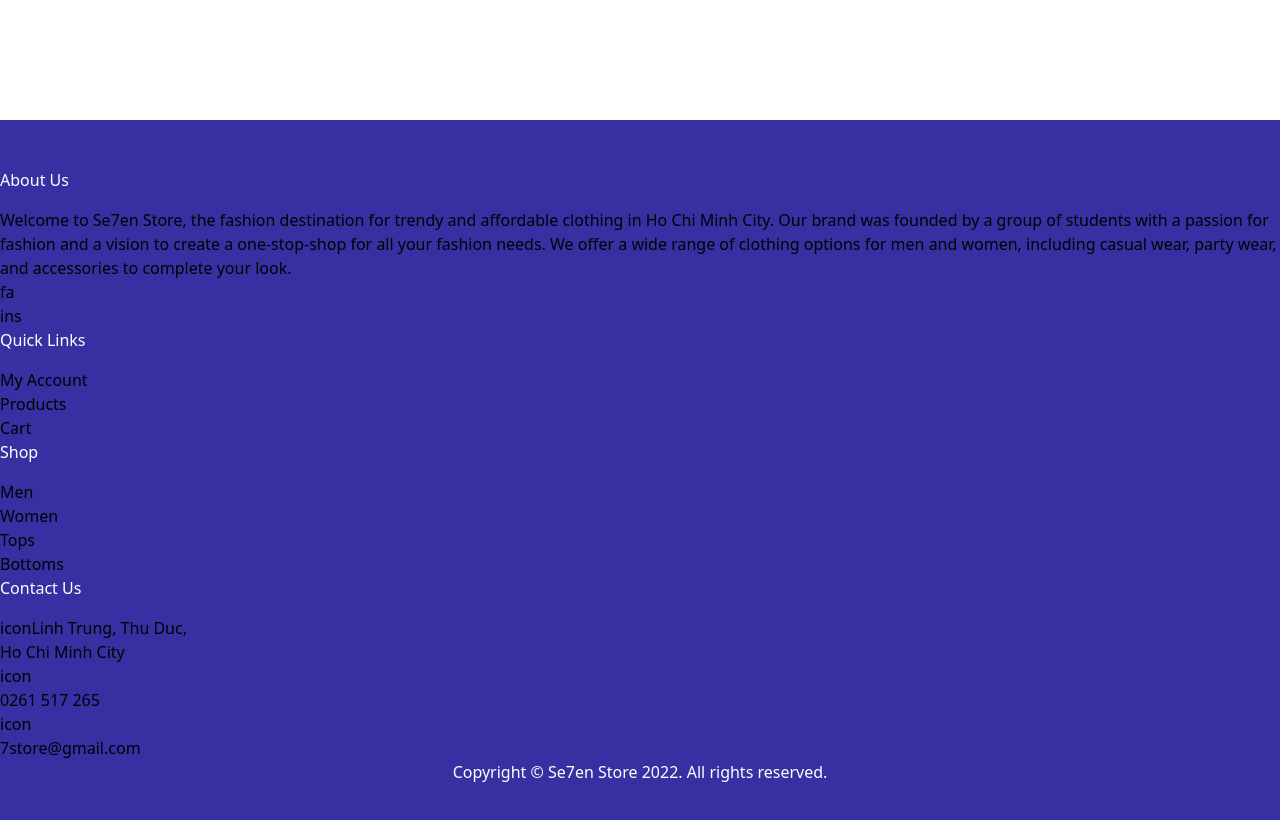
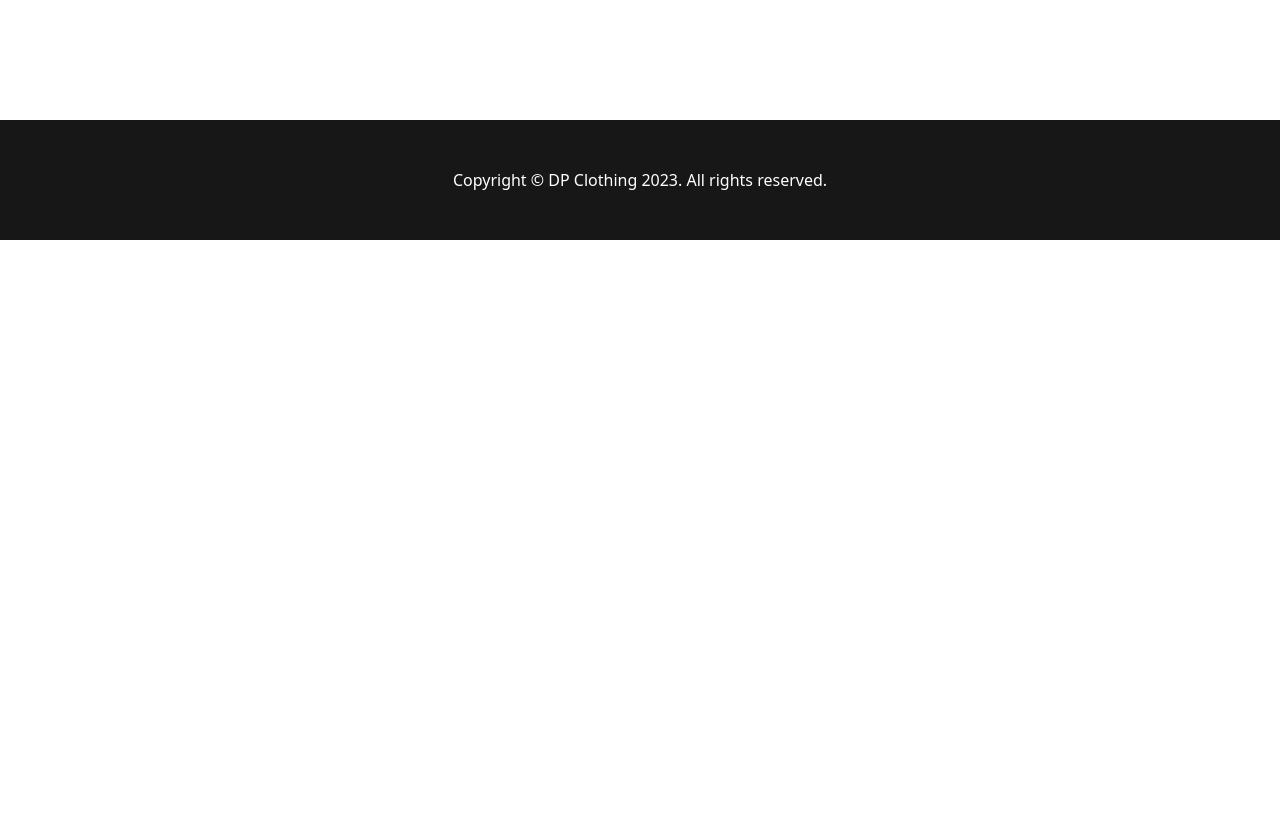
Before and after one commit to QuocDat5/dp-clothing, a React (Create React App) app: page /checkout in a window 1280 px wide. Shown: the part 680-1500 px from the top of the page. After the commit the page ends 920 px from the top, so only its background shows below. Built offline with nearby package versions, Linux system fonts and the light colour scheme; no server answers.

Commit message:
update footer

```diff
--- a/public/index.html
+++ b/public/index.html
@@ -24,7 +24,7 @@
       work correctly both with client-side routing and a non-root public URL.
       Learn how to configure a non-root public URL by running `npm run build`.
     -->
-        <title>7 Store</title>
+        <title>DP Clothing</title>
     </head>
     <body>
         <noscript>You need to enable JavaScript to run this app.</noscript>
--- a/src/components/Footer.js
+++ b/src/components/Footer.js
@@ -2,116 +2,10 @@
 
 const Footer = () => {
     return (
-        <footer className="bg-black py-12 relative w-full h-auto bg-indigo-800">
-            {/* container */}
-            <div>
-                {/* about us section */}
-                <div>
-                    <h2 className="relative text-white font-medium mb-4">
-                        About Us
-                    </h2>
-                    <p>
-                        Welcome to Se7en Store, the fashion destination for
-                        trendy and affordable clothing in Ho Chi Minh City. Our
-                        brand was founded by a group of students with a passion
-                        for fashion and a vision to create a one-stop-shop for
-                        all your fashion needs. We offer a wide range of
-                        clothing options for men and women, including casual
-                        wear, party wear, and accessories to complete your look.
-                    </p>
-
-                    <ul>
-                        <li>
-                            <a href="#">fa</a>
-                        </li>
-                        <li>
-                            <a href="#">ins</a>
-                        </li>
-                    </ul>
-                </div>
-
-                {/* quick links section */}
-                <div>
-                    <h2 className="relative text-white font-medium mb-4">
-                        Quick Links
-                    </h2>
-
-                    <ul>
-                        <li>
-                            <a href="#">My Account</a>
-                        </li>
-                        <li>
-                            <a href="#">Products</a>
-                        </li>
-                        <li>
-                            <a href="#">Cart</a>
-                        </li>
-                    </ul>
-                </div>
-
-                {/* another quick links section */}
-                <div>
-                    <h2 className="relative text-white font-medium mb-4">
-                        Shop
-                    </h2>
-
-                    <ul>
-                        <li>
-                            <a href="#">Men</a>
-                        </li>
-                        <li>
-                            <a href="#">Women</a>
-                        </li>
-                        <li>
-                            <a href="#">Tops</a>
-                        </li>
-                        <li>
-                            <a href="#">Bottoms</a>
-                        </li>
-                    </ul>
-                </div>
-
-                {/* contact section */}
-                <div>
-                    <h2 className="relative text-white font-medium mb-4">
-                        Contact Us
-                    </h2>
-
-                    <ul>
-                        {/* address */}
-                        <li>
-                            <span>icon</span>
-                            <span>
-                                Linh Trung, Thu Duc, <br />
-                                Ho Chi Minh City
-                            </span>
-                        </li>
-
-                        {/* phone number */}
-                        <li>
-                            <span>icon</span>
-                            <p>
-                                <a href="tel:+84261517265">0261 517 265</a>
-                            </p>
-                        </li>
-
-                        {/* email */}
-                        <li>
-                            <span>icon</span>
-                            <p>
-                                <a href="mailto:7store@gmail.com">
-                                    7store@gmail.com
-                                </a>
-                            </p>
-                        </li>
-                    </ul>
-                </div>
-            </div>
-
-            {/* copyright text */}
+        <footer className="bg-neutral-900 py-12">
             <div className="container mx-auto">
                 <p className="text-white text-center">
-                    Copyright &copy; Se7en Store 2022. All rights reserved.
+                    Copyright &copy; DP Clothing 2023. All rights reserved.
                 </p>
             </div>
         </footer>
```
